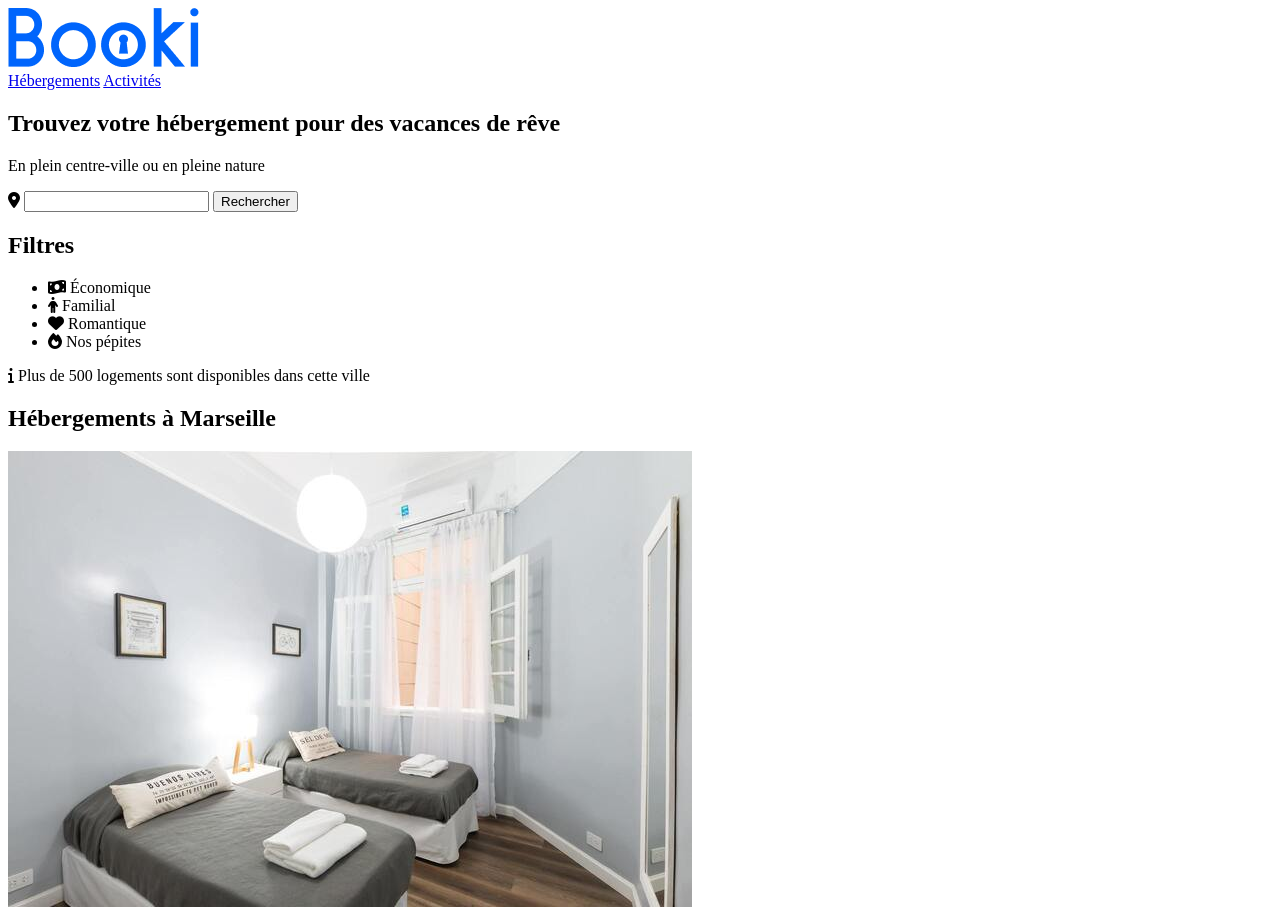
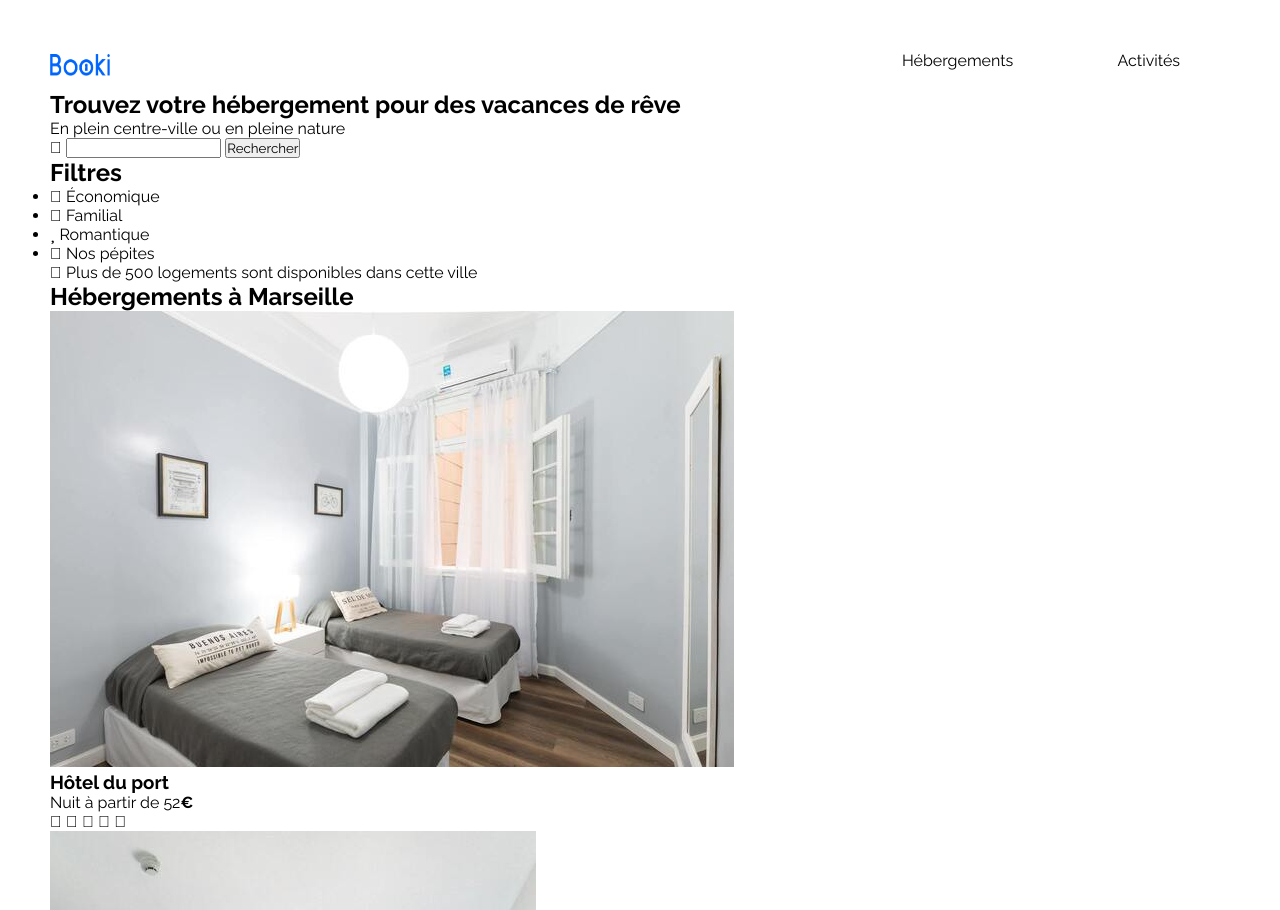
Before and after one commit to CharlesABJ/agence-booki, a plain HTML site: page index.html in a window 1280 px wide. Shown: the top 910 px of the page. Drawn offline with Linux system fonts and the light colour scheme.

Commit message:
CSS du Header en desktop effectué

```diff
--- a/assets/css/style.css
+++ b/assets/css/style.css
@@ -0,0 +1,79 @@
+/* Import Font */
+
+@import url('https://fonts.googleapis.com/css2?family=Raleway:ital,wght@0,100;0,200;0,300;0,400;0,500;0,600;0,700;0,800;0,900;1,100;1,200;1,300;1,400;1,500;1,600;1,700;1,800;1,900&display=swap');
+
+
+:root {
+    --blue_color: #0065FC;
+    --grey_color: #F2F2F2;
+    --filter_hover_color: #DEEBFF;
+    --p_font_size: 14px;
+}
+
+::before,
+::after,
+* {
+    margin: 0;
+    padding: 0;
+    box-sizing: border-box;
+    font-family: 'Raleway', sans-serif;
+    scroll-behavior: smooth;
+}
+
+body {
+    margin: 0 auto;
+    max-width: 1440px;
+    min-width: 320px;
+}
+
+a {
+    color: #000;
+    text-decoration: none;
+}
+
+/* Header */
+
+header {
+    display: flex;
+    justify-content: space-between;
+    align-items: center;
+    margin: 0 50px;
+}
+
+header .logo {
+    display: flex;
+    width: 60px;
+    padding-top: 40px;
+}
+
+header .logo img {
+    width: 100%;
+    height: 100%;
+}
+
+header nav a {
+    padding: 48px 50px 20px 50px;
+    border-top: 3px solid #fff;
+    display: inline-block;
+    transition: 0.3s;
+}
+
+header nav a:hover {
+    color: var(--blue_color);
+    border-top: 3px solid var(--blue_color);
+    transition: border 1.3s, color 0.5s;
+}
+
+/* Main */
+
+main {
+    margin: 0 50px;
+
+}
+
+
+/* Footer */
+footer {
+    display: flex;
+    margin: 0 50px;
+}
--- a/index.html
+++ b/index.html
@@ -19,7 +19,11 @@
 
 <body>
     <header>
-        <div class="logo"><img src="./assets/images/logo/Booki.png" alt="logo Booki"></div>
+        <div class="logo">
+            <a href="#">
+                <img src="./assets/images/logo/Booki.png" alt="logo Booki">
+            </a>
+        </div>
         <nav>
             <a href="#accommodations">Hébergements</a>
             <a href="#activities">Activités</a>
```
